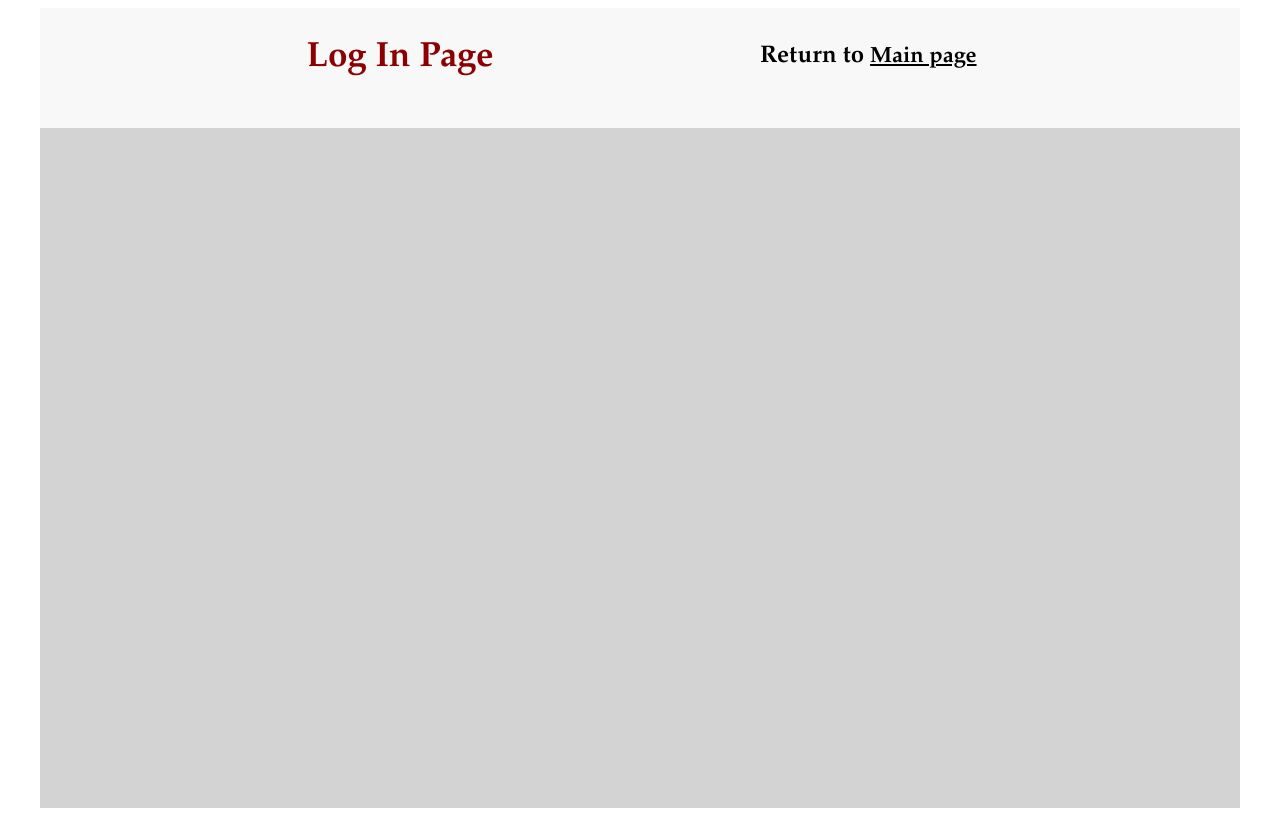
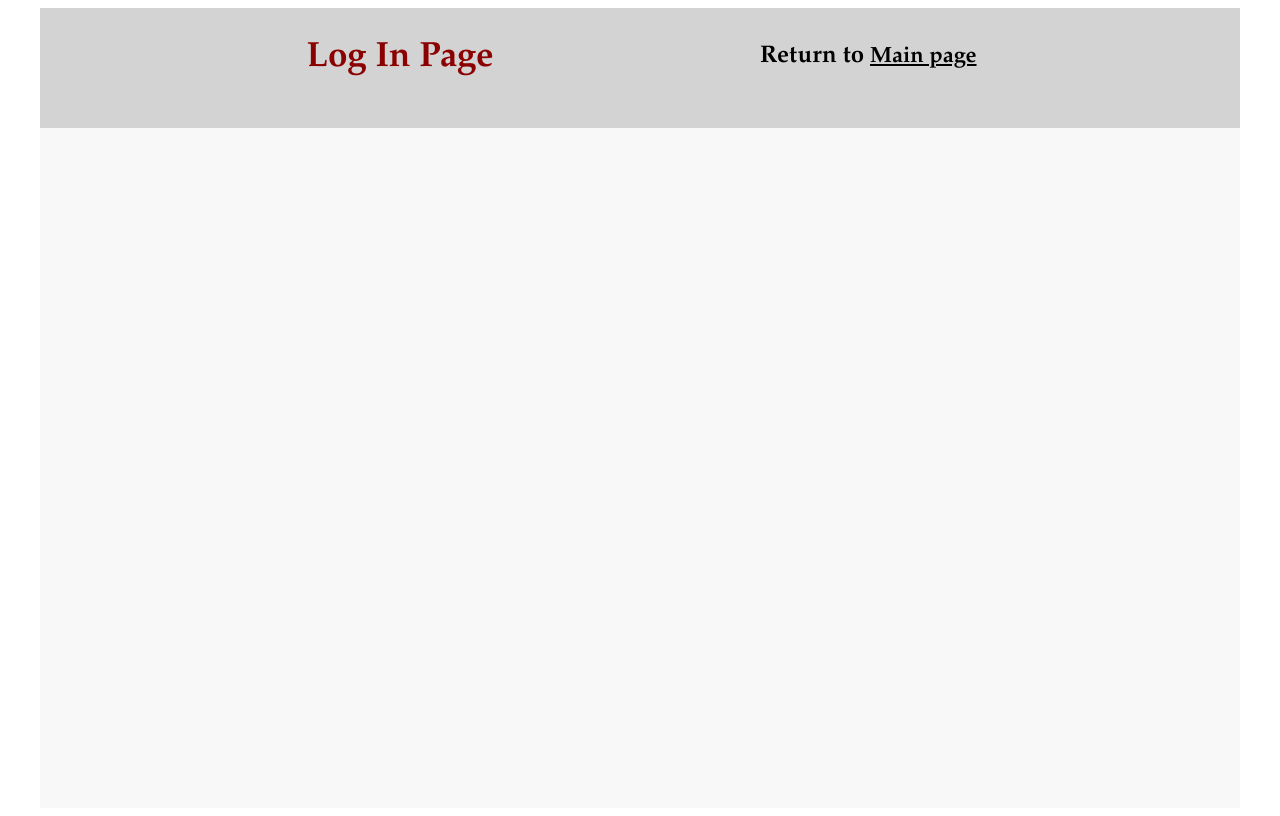
Before and after one commit to Valentina-2608/Travel_blog, a plain HTML site: page login_page.html in a window 1280 px wide. Drawn offline with Linux system fonts and the light colour scheme.

Commit message:
Change background-color for header, blocks main, main1

```diff
--- a/css/style.css
+++ b/css/style.css
@@ -6,12 +6,12 @@
     height:1200px;
     position:relative;
     margin:0 auto;
-    background-color:lightgray;
+    background-color:#F8F8F8;
 }
 
 header{width:100%;
     height:120px;
-    background-color:#F8F8F8;
+    background-color:lightgray;
     position: absolute;
     top:0px;
     left:0px;
@@ -186,7 +186,7 @@ footer>p{
     height:800px;
     position:relative;
     margin:0 auto;
-    background-color:lightgray;
+    background-color:#F8F8F8;
 }
 
 .header_elements{
```
